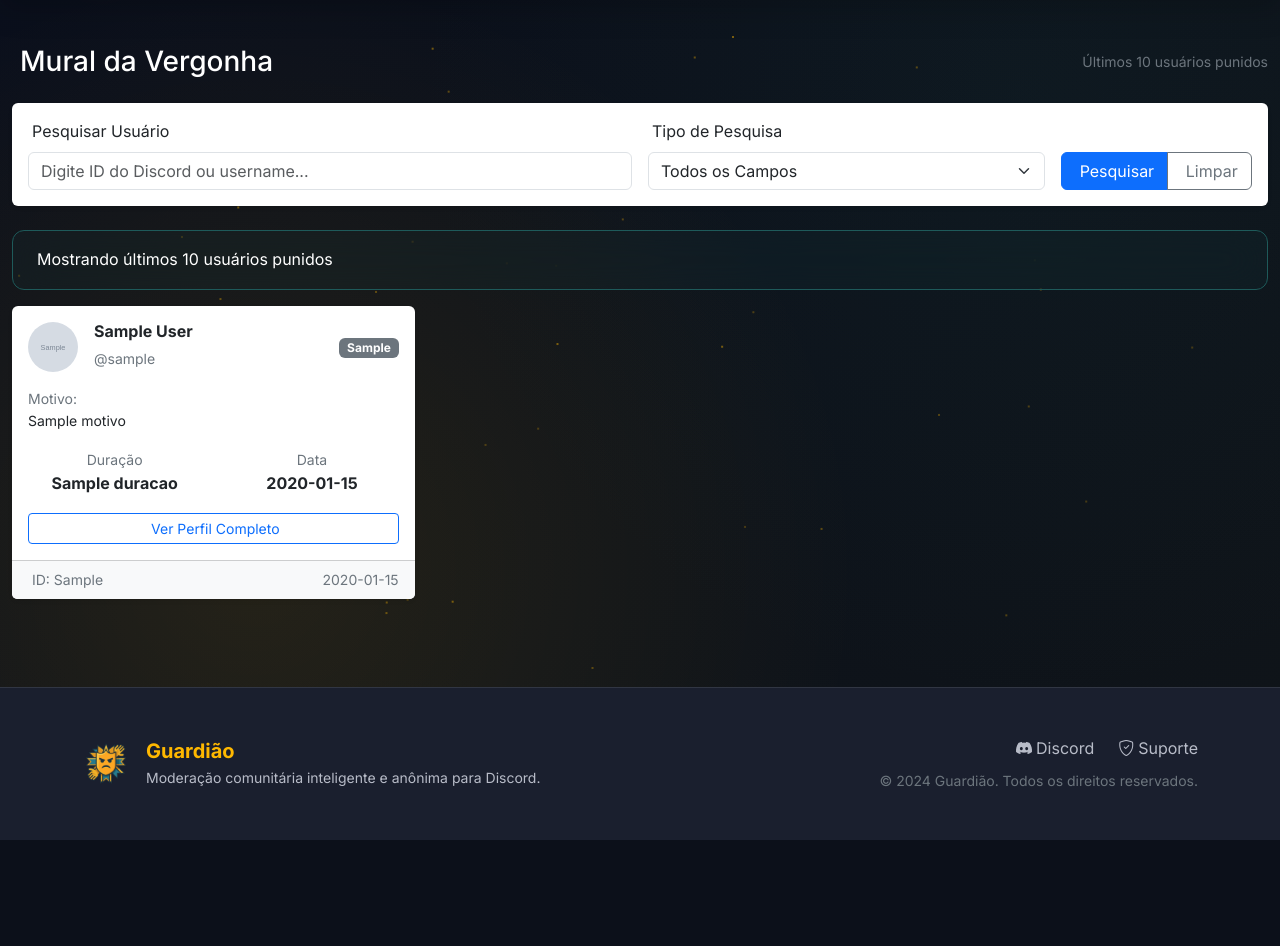
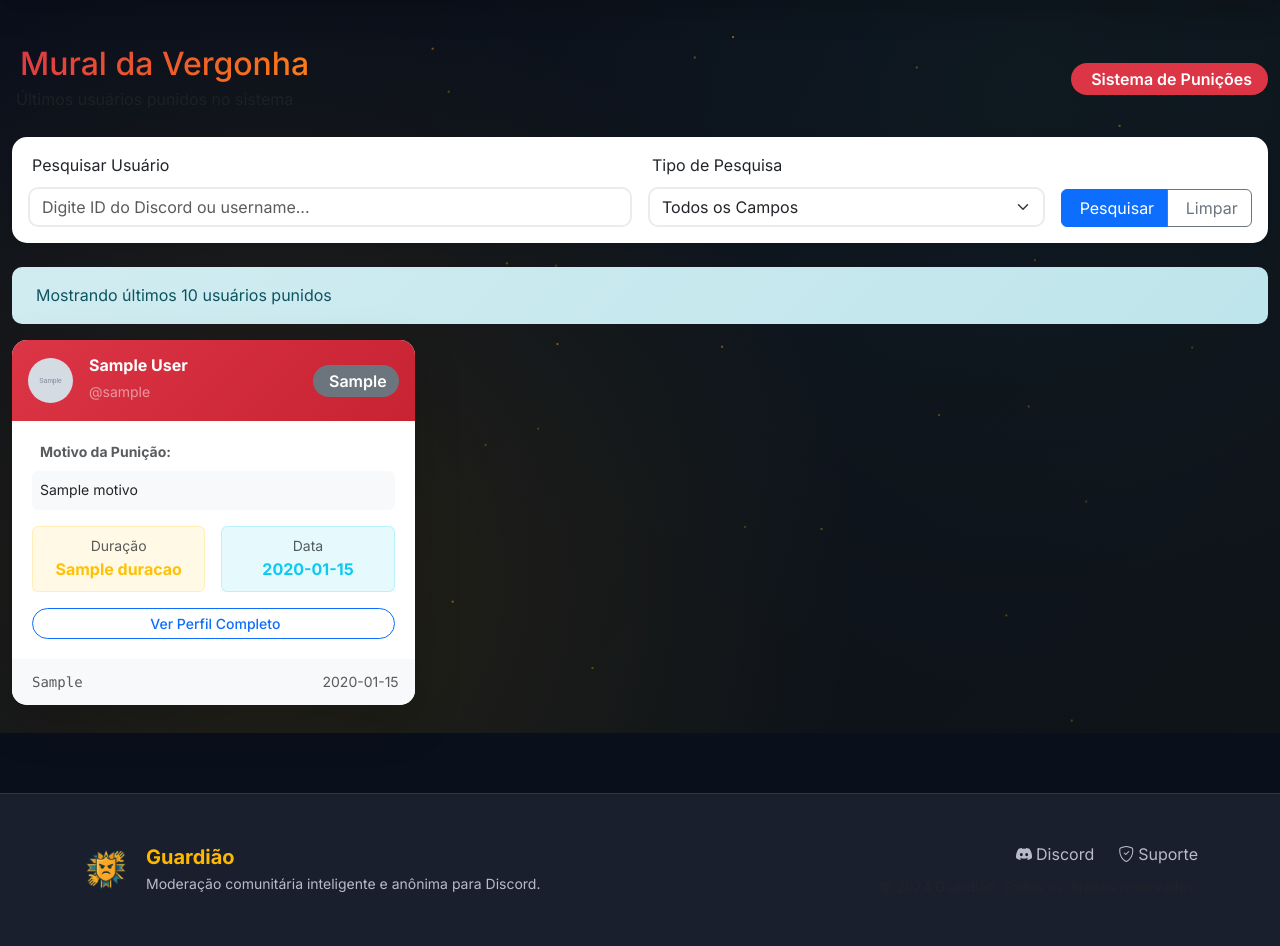
Before and after one commit to Konnak/guardiaobeta, a Flask app: template web/templates/mural_vergonha.html in a window 1280 px wide. Shown: the part 67-1013 px from the top of the page. Before the commit the page ends 907 px from the top, so only its background shows below. Run offline with Flask 3, Linux system fonts and the light colour scheme; the template is opened without the code that fills it: most values are stand-ins (such as "Sample title", 1, 10 or a date in 2020); grey boxes marked "Sample" are stand-in pictures; parts of the project's set-up code (start-up, migrations or seed data) failed here and were passed over.

Commit message:
Melhoria: Sistema de logs detalhado e design moderno do Mural da Vergonha - Motivos específicos e interface aprimorada

```diff
--- a/web/templates/mural_vergonha.html
+++ b/web/templates/mural_vergonha.html
@@ -7,12 +7,21 @@
     <div class="row">
         <div class="col-12">
             <div class="d-flex justify-content-between align-items-center mb-4">
-                <h1 class="h3 mb-0">
-                    <i class="fas fa-shame text-danger me-2"></i>
-                    Mural da Vergonha
-                </h1>
-                <div class="text-muted">
-                    <small>Últimos 10 usuários punidos</small>
+                <div>
+                    <h1 class="h2 mb-1 text-gradient">
+                        <i class="fas fa-shame me-2"></i>
+                        Mural da Vergonha
+                    </h1>
+                    <p class="text-muted mb-0">
+                        <i class="fas fa-list me-1"></i>
+                        Últimos usuários punidos no sistema
+                    </p>
+                </div>
+                <div class="text-end">
+                    <div class="badge bg-danger fs-6 px-3 py-2">
+                        <i class="fas fa-exclamation-triangle me-1"></i>
+                        Sistema de Punições
+                    </div>
                 </div>
             </div>
 
@@ -93,61 +102,75 @@
             <div class="row">
                 {% for usuario in usuarios_punidos %}
                 <div class="col-lg-6 col-xl-4 mb-4">
-                    <div class="card h-100 shadow-sm border-0">
-                        <div class="card-body">
-                            <div class="d-flex align-items-center mb-3">
+                    <div class="card h-100 shadow-lg border-0 punishment-card">
+                        <div class="card-header bg-gradient-danger text-white">
+                            <div class="d-flex align-items-center">
                                 <img src="{{ usuario.avatar_url }}"
                                      alt="{{ usuario.display_name }}"
                                      class="rounded-circle me-3"
-                                     width="50"
-                                     height="50"
+                                     width="45"
+                                     height="45"
                                      onerror="this.src='/static/img/default-avatar.png'">
                                 <div class="flex-grow-1">
-                                    <h6 class="mb-1 fw-bold">{{ usuario.display_name }}</h6>
-                                    <small class="text-muted">@{{ usuario.username }}</small>
+                                    <h6 class="mb-1 fw-bold text-white">{{ usuario.display_name }}</h6>
+                                    <small class="text-white-50">@{{ usuario.username }}</small>
                                 </div>
                                 <div class="text-end">
-                                    <span class="badge bg-{% if usuario.tipo_punicao == 'Intimidou' %}warning{% elif usuario.tipo_punicao == 'Grave' %}danger{% else %}secondary{% endif %}">
+                                    <span class="badge bg-{% if usuario.tipo_punicao == 'Intimidou' %}warning{% elif usuario.tipo_punicao == 'Grave' %}danger{% else %}secondary{% endif %} fs-6">
+                                        <i class="fas fa-{% if usuario.tipo_punicao == 'Intimidou' %}exclamation-triangle{% elif usuario.tipo_punicao == 'Grave' %}ban{% else %}gavel{% endif %} me-1"></i>
                                         {{ usuario.tipo_punicao }}
                                     </span>
                                 </div>
                             </div>
+                        </div>
 
+                        <div class="card-body">
                             <div class="mb-3">
-                                <small class="text-muted d-block">Motivo:</small>
-                                <p class="mb-0 small">{{ usuario.motivo[:100] }}{% if usuario.motivo|length > 100 %}...{% endif %}</p>
-                            </div>
-
-                            <div class="row text-center">
-                                <div class="col-6">
-                                    <small class="text-muted d-block">Duração</small>
-                                    <span class="fw-bold">{{ usuario.duracao }}</span>
+                                <div class="d-flex align-items-center mb-2">
+                                    <i class="fas fa-info-circle text-primary me-2"></i>
+                                    <small class="text-muted fw-bold">Motivo da Punição:</small>
                                 </div>
-                                <div class="col-6">
-                                    <small class="text-muted d-block">Data</small>
-                                    <span class="fw-bold">{{ usuario.data_punicao.strftime('%d/%m/%Y') }}</span>
+                                <div class="bg-light rounded p-2">
+                                    <p class="mb-0 small text-dark">{{ usuario.motivo[:120] }}{% if usuario.motivo|length > 120 %}...{% endif %}</p>
                                 </div>
                             </div>
 
-                            <div class="mt-3">
+                            <div class="row g-3 mb-3">
+                                <div class="col-6">
+                                    <div class="text-center p-2 bg-warning bg-opacity-10 rounded">
+                                        <i class="fas fa-clock text-warning mb-1"></i>
+                                        <div class="small text-muted">Duração</div>
+                                        <div class="fw-bold text-warning">{{ usuario.duracao }}</div>
+                                    </div>
+                                </div>
+                                <div class="col-6">
+                                    <div class="text-center p-2 bg-info bg-opacity-10 rounded">
+                                        <i class="fas fa-calendar text-info mb-1"></i>
+                                        <div class="small text-muted">Data</div>
+                                        <div class="fw-bold text-info">{{ usuario.data_punicao.strftime('%d/%m/%Y') }}</div>
+                                    </div>
+                                </div>
+                            </div>
+
+                            <div class="d-grid">
                                 <a href="/mural-vergonha/{{ usuario.id_usuario }}"
-                                   class="btn btn-outline-primary btn-sm w-100">
+                                   class="btn btn-outline-primary btn-sm">
                                     <i class="fas fa-user me-1"></i>
                                     Ver Perfil Completo
                                 </a>
                             </div>
                         </div>
 
-                        <div class="card-footer bg-light">
+                        <div class="card-footer bg-light border-0">
                             <div class="d-flex justify-content-between align-items-center">
-                                <small class="text-muted">
-                                    <i class="fas fa-hashtag me-1"></i>
-                                    ID: {{ usuario.id_usuario }}
-                                </small>
-                                <small class="text-muted">
-                                    <i class="fas fa-clock me-1"></i>
-                                    {{ usuario.data_punicao.strftime('%H:%M') }}
-                                </small>
+                                <div class="d-flex align-items-center">
+                                    <i class="fas fa-hashtag text-muted me-1"></i>
+                                    <small class="text-muted font-monospace">{{ usuario.id_usuario }}</small>
+                                </div>
+                                <div class="d-flex align-items-center">
+                                    <i class="fas fa-clock text-muted me-1"></i>
+                                    <small class="text-muted">{{ usuario.data_punicao.strftime('%H:%M') }}</small>
+                                </div>
                             </div>
                         </div>
                     </div>
@@ -178,24 +201,149 @@
 </div>
 
 <style>
-.card {
-    transition: transform 0.2s ease-in-out;
+/* Gradientes personalizados */
+.text-gradient {
+    background: linear-gradient(135deg, #dc3545, #fd7e14);
+    -webkit-background-clip: text;
+    -webkit-text-fill-color: transparent;
+    background-clip: text;
 }
 
-.card:hover {
-    transform: translateY(-2px);
+.bg-gradient-danger {
+    background: linear-gradient(135deg, #dc3545, #c82333) !important;
 }
 
+/* Cards de punição */
+.punishment-card {
+    transition: all 0.3s ease;
+    border-radius: 15px !important;
+    overflow: hidden;
+}
+
+.punishment-card:hover {
+    transform: translateY(-5px);
+    box-shadow: 0 10px 30px rgba(220, 53, 69, 0.2) !important;
+}
+
+.punishment-card .card-header {
+    border-radius: 0 !important;
+    border: none;
+    padding: 1rem;
+}
+
+.punishment-card .card-body {
+    padding: 1.25rem;
+}
+
+.punishment-card .card-footer {
+    padding: 0.75rem 1rem;
+    border-top: 1px solid rgba(0,0,0,0.05);
+}
+
+/* Badges melhorados */
 .badge {
     font-size: 0.75rem;
+    padding: 0.5rem 0.75rem;
+    border-radius: 20px;
+    font-weight: 600;
 }
 
-.text-muted {
+/* Ícones coloridos */
+.fa-exclamation-triangle {
+    color: #ffc107 !important;
+}
+
+.fa-ban {
+    color: #dc3545 !important;
+}
+
+.fa-gavel {
     color: #6c757d !important;
 }
 
-.bg-light {
-    background-color: #f8f9fa !important;
+/* Campos de informação */
+.bg-warning.bg-opacity-10 {
+    background-color: rgba(255, 193, 7, 0.1) !important;
+    border: 1px solid rgba(255, 193, 7, 0.2);
 }
+
+.bg-info.bg-opacity-10 {
+    background-color: rgba(13, 202, 240, 0.1) !important;
+    border: 1px solid rgba(13, 202, 240, 0.2);
+}
+
+/* Botões melhorados */
+.btn-outline-primary {
+    border-radius: 25px;
+    font-weight: 500;
+    transition: all 0.3s ease;
+}
+
+.btn-outline-primary:hover {
+    transform: translateY(-1px);
+    box-shadow: 0 4px 12px rgba(13, 110, 253, 0.3);
+}
+
+/* Formulário de pesquisa melhorado */
+.card {
+    border-radius: 15px !important;
+    border: none;
+    box-shadow: 0 2px 10px rgba(0,0,0,0.1);
+}
+
+.form-control, .form-select {
+    border-radius: 10px;
+    border: 2px solid #e9ecef;
+    transition: all 0.3s ease;
+}
+
+.form-control:focus, .form-select:focus {
+    border-color: #dc3545;
+    box-shadow: 0 0 0 0.2rem rgba(220, 53, 69, 0.25);
+}
+
+/* Alertas melhorados */
+.alert {
+    border-radius: 10px;
+    border: none;
+}
+
+.alert-info {
+    background: linear-gradient(135deg, #d1ecf1, #bee5eb);
+    color: #0c5460;
+}
+
+/* Responsividade */
+@media (max-width: 768px) {
+    .punishment-card {
+        margin-bottom: 1rem;
+    }
+
+    .text-gradient {
+        font-size: 1.5rem;
+    }
+}
+
+/* Animações */
+@keyframes fadeInUp {
+    from {
+        opacity: 0;
+        transform: translateY(30px);
+    }
+    to {
+        opacity: 1;
+        transform: translateY(0);
+    }
+}
+
+.punishment-card {
+    animation: fadeInUp 0.6s ease-out;
+}
+
+.punishment-card:nth-child(1) { animation-delay: 0.1s; }
+.punishment-card:nth-child(2) { animation-delay: 0.2s; }
+.punishment-card:nth-child(3) { animation-delay: 0.3s; }
+.punishment-card:nth-child(4) { animation-delay: 0.4s; }
+.punishment-card:nth-child(5) { animation-delay: 0.5s; }
 </style>
 {% endblock %}
```
Also changed, not shown: cogs/moderacao.py (+14 -2 lines).
